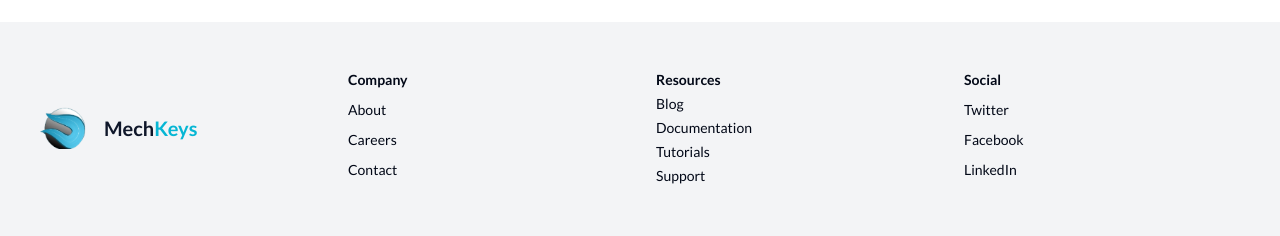
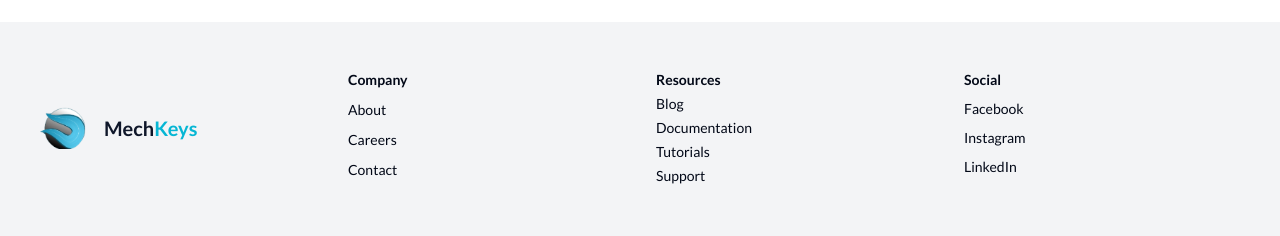
Before and after one commit to sattamap/mechkeys-client, a React (Vite) app: page /products in a window 1280 px wide. Shown: the part 244-480 px from the top of the page. Built offline with nearby package versions, Linux system fonts and the light colour scheme; no server answers.

Commit message:
Added CommingSoon Page

```diff
--- /dev/null
+++ b/src/components/Common/ComingSoon.tsx
@@ -0,0 +1,20 @@
+import React from "react";
+import { Link } from "react-router-dom";
+
+const ComingSoon: React.FC = () => {
+  return (
+    <div className="flex flex-col items-center justify-center h-screen bg-gray-100 text-center">
+      <h1 className="text-3xl font-bold mb-4 text-primary">
+        Page Under Construction
+      </h1>
+      <p className="text-lg mb-8 text-gray-700">
+        We're working hard to bring this page to you. Stay tuned!
+      </p>
+      <Link to="/" className="text-cyan-500 hover:underline">
+        Go back to the homepage
+      </Link>
+    </div>
+  );
+};
+
+export default ComingSoon;
--- a/src/components/Common/Footer.tsx
+++ b/src/components/Common/Footer.tsx
@@ -18,22 +18,22 @@ const Footer: React.FC = () => {
           </div>
           <div className="grid gap-1">
             <h3 className="font-semibold">Company</h3>
-            <Link to="/about">About</Link>
+            <Link to="/about-us">About</Link>
             <Link to="/careers">Careers</Link>
-            <Link to="/contact">Contact</Link>
+            <Link to="/contact-us">Contact</Link>
           </div>
           <div className="grid gap-1">
             <h3 className="font-semibold">Resources</h3>
             <Link to="/blog">Blog</Link>
             <Link to="/documentation">Documentation</Link>
             <Link to="/tutorials">Tutorials</Link>
-            <Link to="/support">Support</Link>
+            <Link to="/contact-us">Support</Link>
           </div>
-          <div className="grid gap-1">
+          <div className="grid gap-0">
             <h3 className="font-semibold">Social</h3>
-            <Link to="/twitter">Twitter</Link>
-            <Link to="/facebook">Facebook</Link>
-            <Link to="/linkedin">LinkedIn</Link>
+            <Link to="https://www.facebook.com/sattam.chakma/">Facebook</Link>
+            <Link to="https://www.instagram.com/sattamchakma/">Instagram</Link>
+            <Link to="https://www.linkedin.com/in/sattam-chakma/">LinkedIn</Link>
           </div>
         </div>
         <div className="text-center mt-12 text-gray-600 dark:text-gray-400">
```
Also changed, not shown: src/router/index.tsx (+17 -0 lines).
